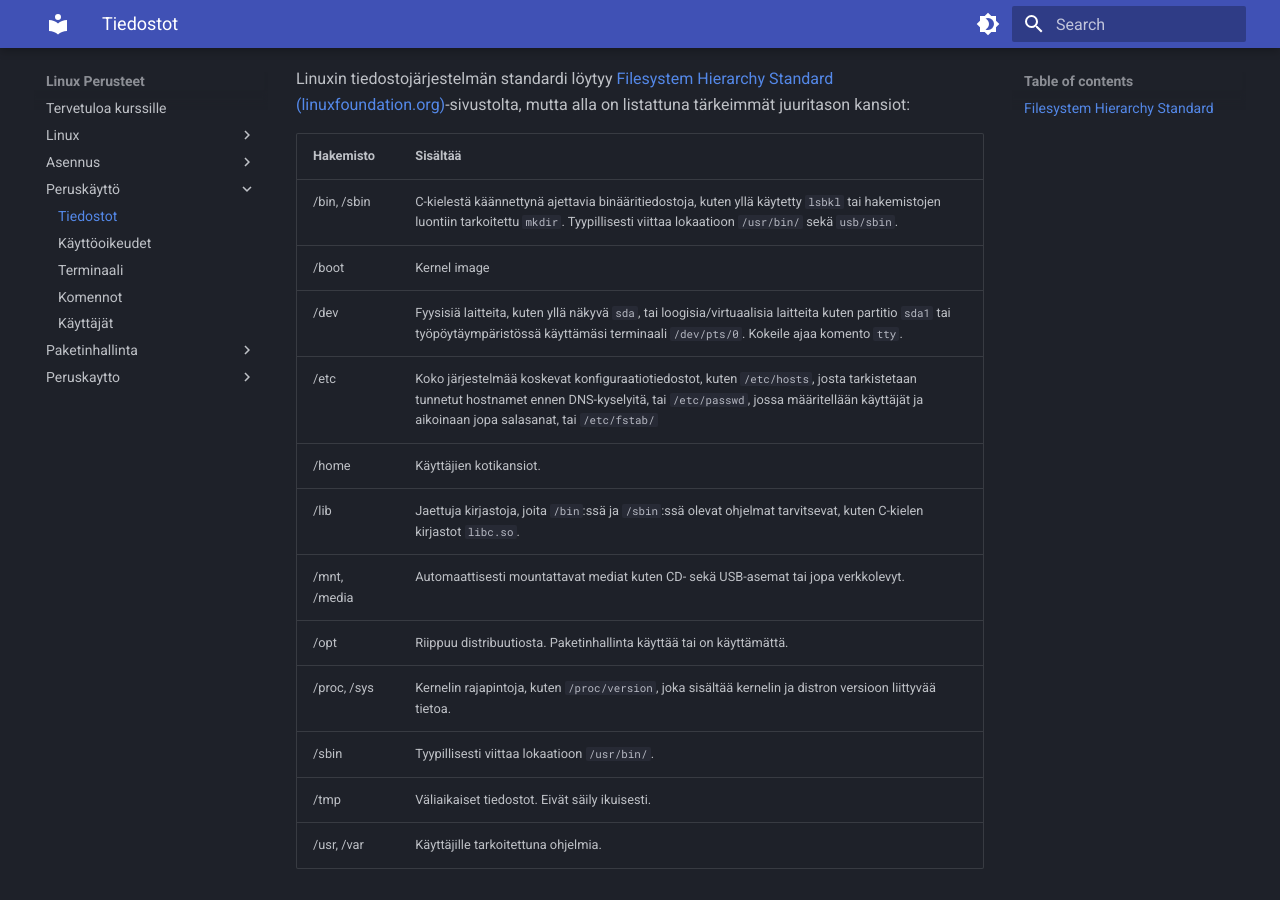
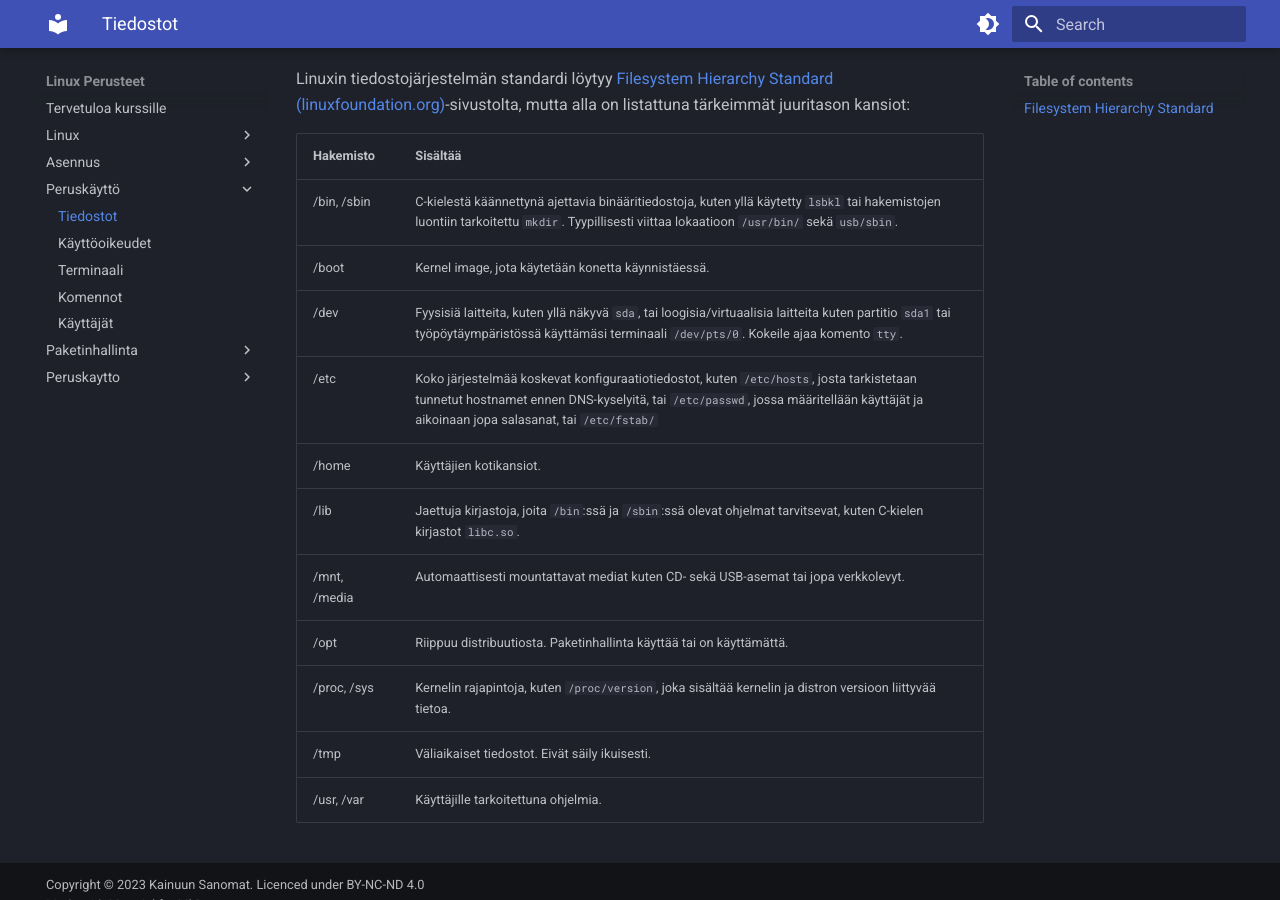
Before and after one commit to sourander/linux-perusteet, an MkDocs documentation site: the page built from docs/peruskäyttö/tiedostot.md, in a window 1280 px wide and 900 px high, scrolled down 1254 px. Built offline with MkDocs 1.6.1 and Material for MkDocs 9.7.7, drawn with Linux system fonts in a browser that asks for light colours.

```diff
--- a/docs/peruskäyttö/tiedostot.md
+++ b/docs/peruskäyttö/tiedostot.md
@@ -37,7 +37,7 @@
 | Hakemisto    | Sisältää                                                     |
 | ------------ | ------------------------------------------------------------ |
 | /bin, /sbin  | C-kielestä käännettynä ajettavia binääritiedostoja, kuten yllä käytetty `lsbkl` tai hakemistojen luontiin tarkoitettu `mkdir`. Tyypillisesti viittaa lokaatioon `/usr/bin/` sekä `usb/sbin`. |
-| /boot        | Kernel image                                                 |
+| /boot        | Kernel image, jota käytetään konetta käynnistäessä.          |
 | /dev         | Fyysisiä laitteita, kuten yllä näkyvä `sda`, tai loogisia/virtuaalisia laitteita kuten partitio `sda1` tai työpöytäympäristössä käyttämäsi terminaali `/dev/pts/0`. Kokeile ajaa komento `tty`. |
 | /etc         | Koko järjestelmää koskevat konfiguraatiotiedostot, kuten `/etc/hosts`, josta tarkistetaan tunnetut hostnamet ennen DNS-kyselyitä, tai `/etc/passwd`, jossa määritellään käyttäjät ja aikoinaan jopa salasanat, tai `/etc/fstab/` |
 | /home        | Käyttäjien kotikansiot.                                      |
@@ -45,6 +45,5 @@
 | /mnt, /media | Automaattisesti mountattavat mediat kuten CD- sekä USB-asemat tai jopa verkkolevyt. |
 | /opt         | Riippuu distribuutiosta. Paketinhallinta käyttää tai on käyttämättä. |
 | /proc, /sys  | Kernelin rajapintoja, kuten `/proc/version`, joka sisältää kernelin ja distron versioon liittyvää tietoa. |
-| /sbin        | Tyypillisesti viittaa lokaatioon `/usr/bin/`.                |
 | /tmp         | Väliaikaiset tiedostot. Eivät säily ikuisesti.               |
 | /usr, /var   | Käyttäjille tarkoitettuna ohjelmia.                          |
```
Also changed, not shown: docs/peruskäyttö/terminaali.md (+1 -1 lines).
